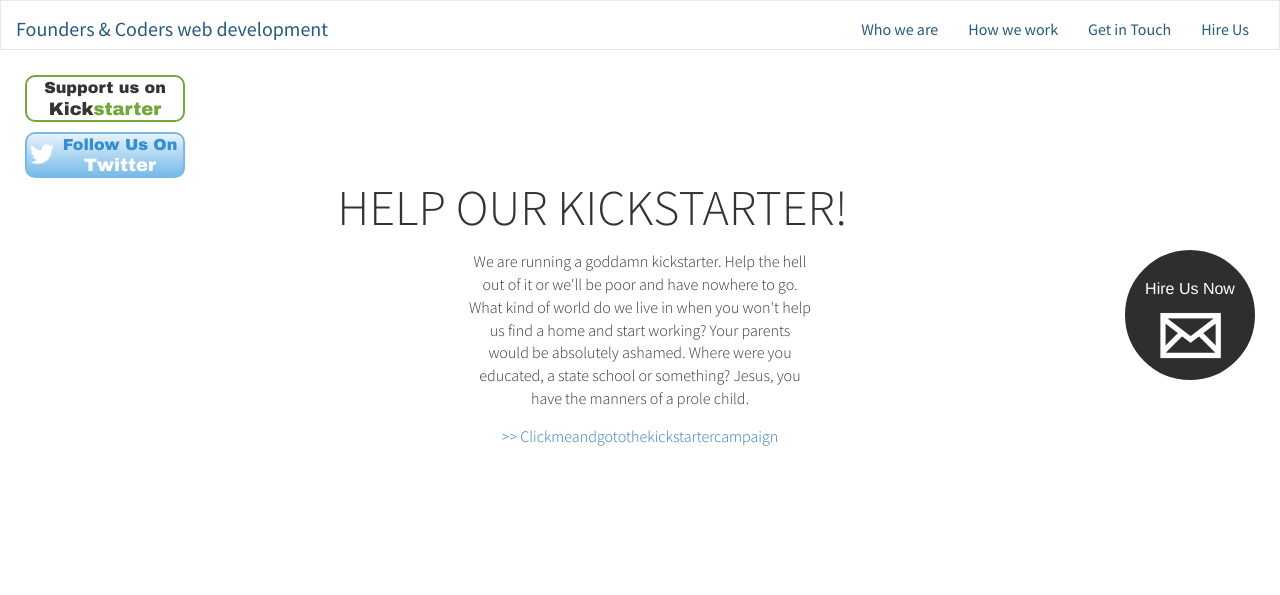
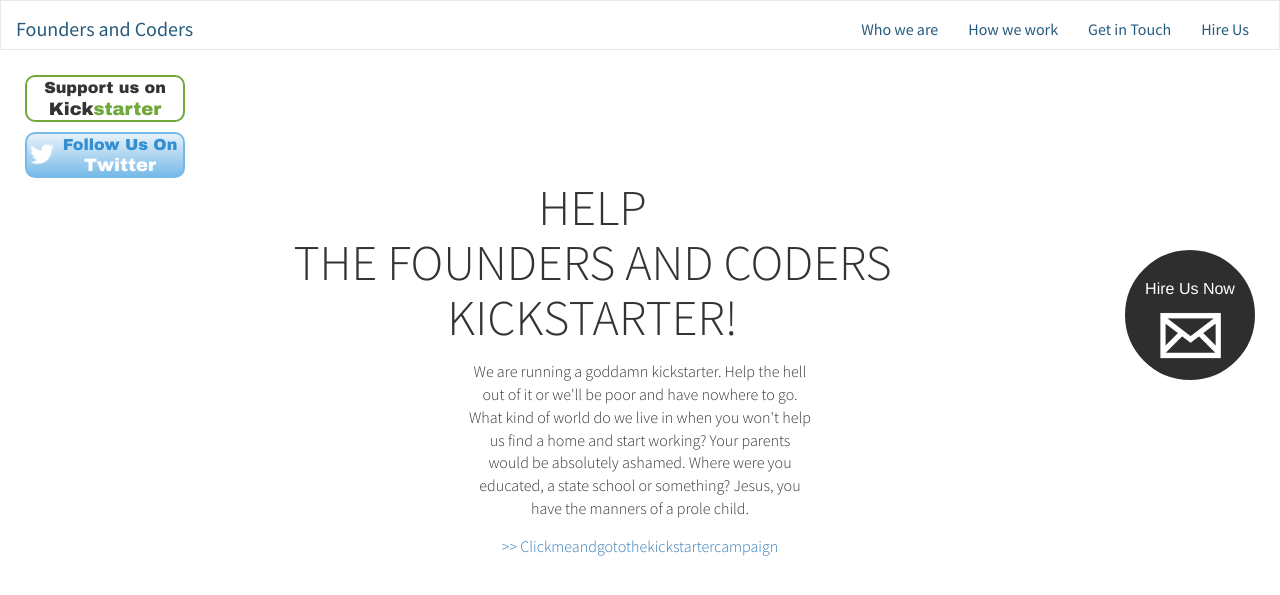
Before and after one commit to sofer/foundersandcoders, a Jekyll site: the page built from index.html, in a window 1280 px wide and 900 px high. Shown: the top 595 px of the window. Built offline with Jekyll 4.4.1, drawn with Linux system fonts in a browser that asks for light colours; nearby versions of some CDN libraries.

Commit message:
adds some changes to branding and brand placement

```diff
--- a/_includes/header.html
+++ b/_includes/header.html
@@ -6,14 +6,14 @@
 				<img class="navtoggleimg" src="img/collapseImg.png"/>
 			</button>
 
-			<a class="navbar-brand" href="/">Founders & Coders web development</a>
+			<a class="navbar-brand" href="/">Founders and Coders</a>
 		</div>
 
 		<!-- Collect the nav links, forms, and other content for toggling -->
 		<div class="collapse navbar-collapse">
 			<ul class="nav navbar-nav navbar-right">
 				<li class="navbar-li">
-					<a href="#team">Who we are</a>
+					<a href="/#team">Who we are</a>
 				</li>
 				<li class="navbar-li">
 					<a href="/how-we-work.html">How we work</a>
--- a/index.html
+++ b/index.html
@@ -33,7 +33,7 @@ layout: default
 			</a>
 		</div>
 		<div class="container">
-			<h1>HELP OUR KICKSTARTER!</h1>
+			<h1>HELP <br>THE FOUNDERS AND CODERS<br> KICKSTARTER!</h1>
 			<p>We are running a goddamn kickstarter. Help the hell out of it or we'll be poor and have nowhere to go. What kind of world do we live in when you won't help us find a home and start working? Your parents would be absolutely ashamed. Where were you educated, a state school or something? Jesus, you have the manners of a prole child.</p>
 			<a href="http://www.linksomewhereplease.com">>> Clickmeandgotothekickstartercampaign</a>
 		</div>
```
